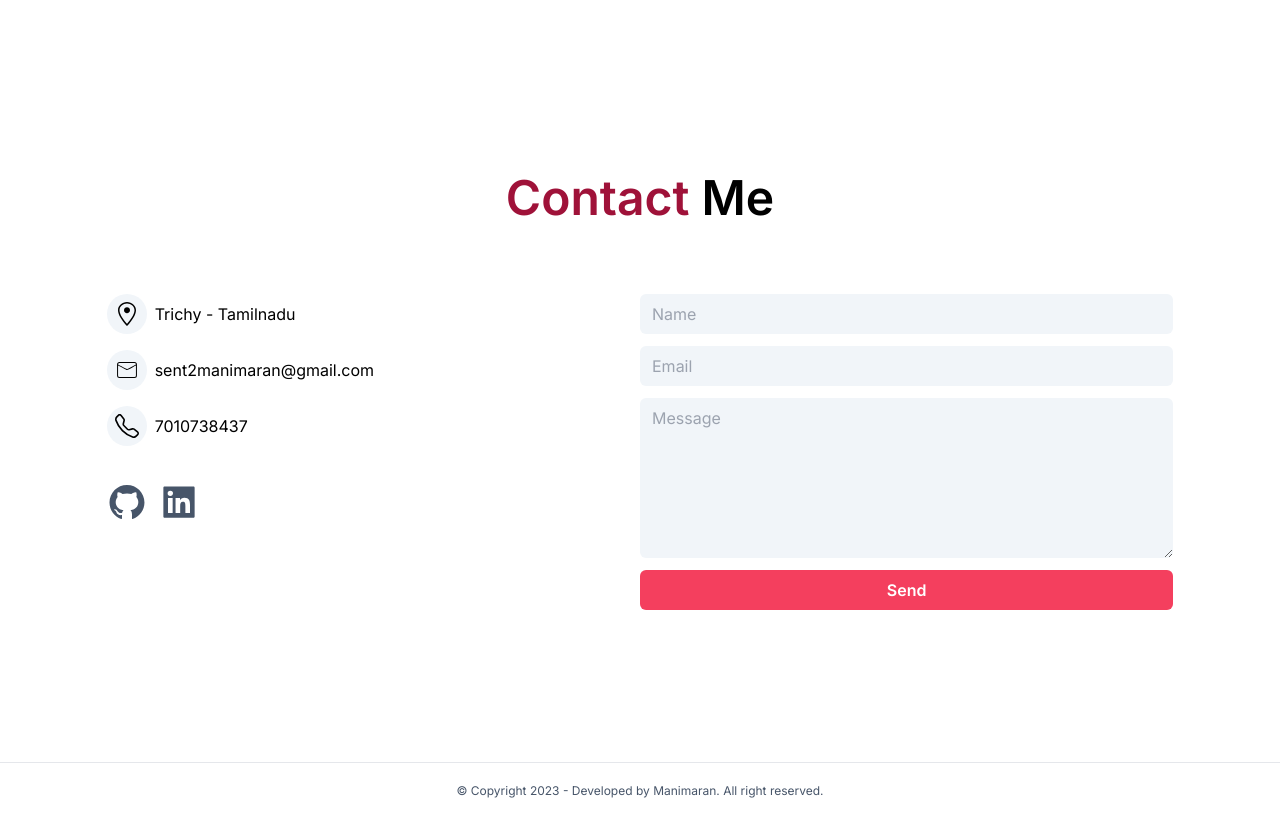
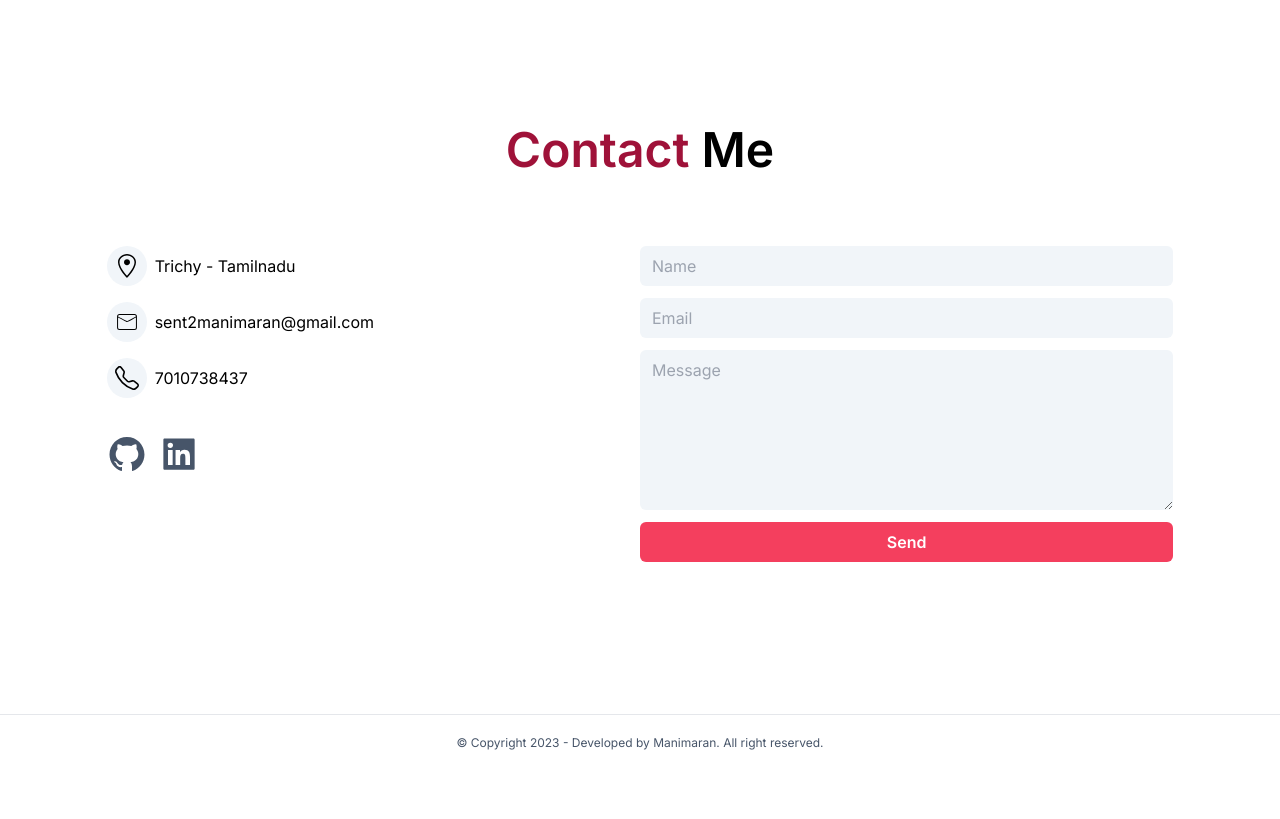
Before and after one commit to Maran25/Portfolio, a Next.js app: page / in a window 1280 px wide. Shown: the part 2980-3799 px from the top of the page. After the commit the page ends 3751 px from the top, so only its background shows below. Built offline with nearby package versions, Linux system fonts and the light colour scheme.

Commit message:
Update Contact.js

```diff
--- a/components/Contact.js
+++ b/components/Contact.js
@@ -37,7 +37,7 @@ const Contact = () => {
   };
 
   return (
-    <div className="md:mt-28 mt-96 md:mb-28 w-10/12 mx-auto">
+    <div className="md:mt-16 mt-72 md:mb-28 w-10/12 mx-auto">
       <div className=" flex flex-col justify-center w-full h-full">
         <h1 className="text-3xl md:text-5xl text-center mb-12 font-semibold">
           <span className="text-rose-800">Contact</span> Me
```
